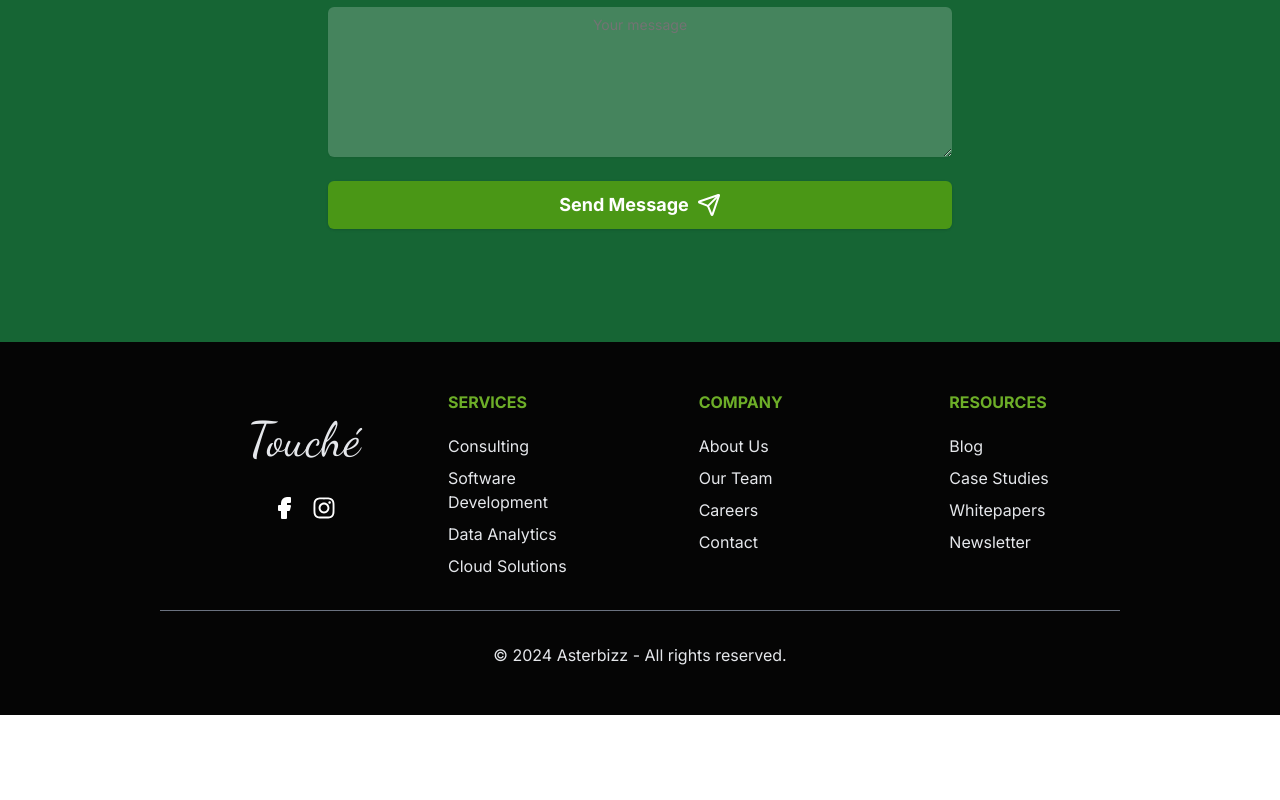
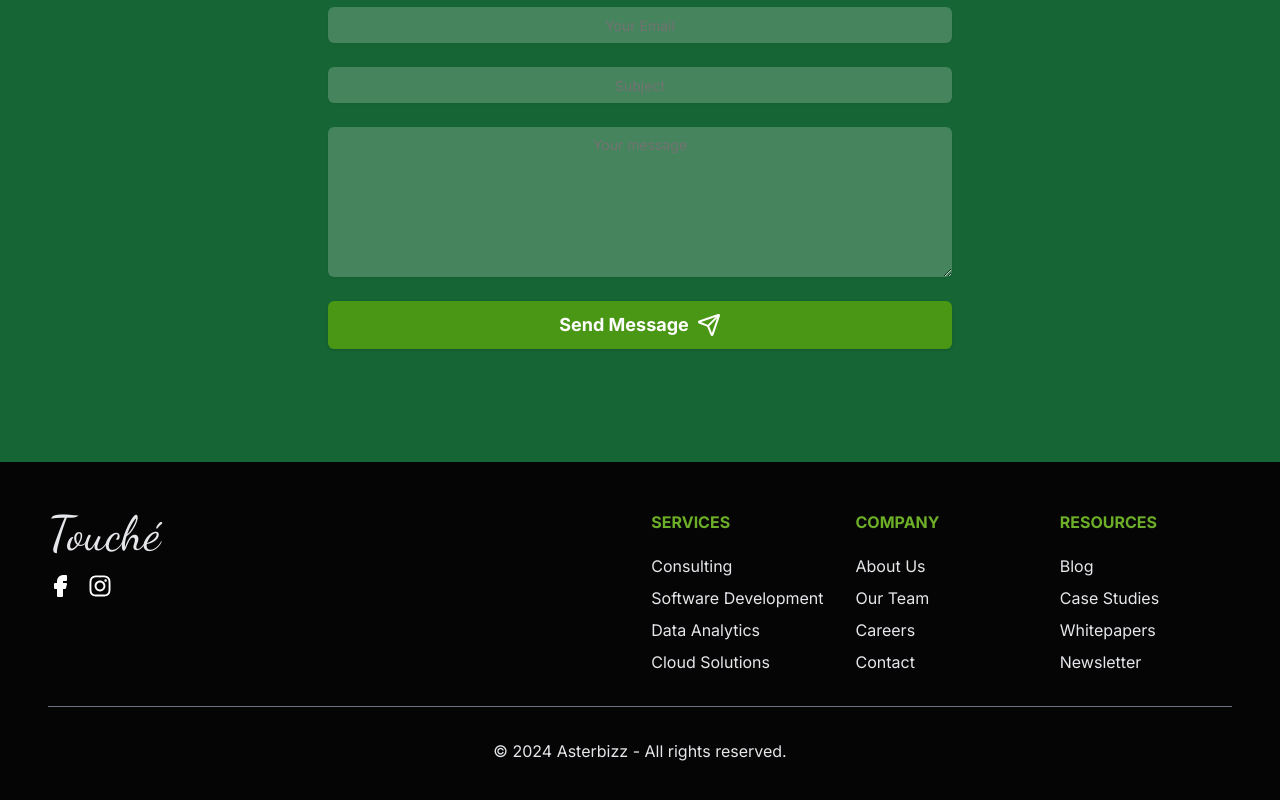
Before and after one commit to MarioBarrera14/TiendaTouche, a Next.js app: page / in a window 1280 px wide. Shown: the part 5251-6051 px from the top of the page. Before the commit the page ends 5966 px from the top, so only its background shows below. Built offline with nearby package versions, Linux system fonts and the light colour scheme.

Commit message:
first commit

```diff
--- a/src/components/descripcion/chef.tsx
+++ b/src/components/descripcion/chef.tsx
@@ -10,15 +10,15 @@ export default function Component() {
     >
       <div className="absolute inset-0 bg-black bg-opacity-60"></div>
       <div className="relative z-10 container mx-auto px-4 py-16">
-        <h2 className="text-4xl font-bold text-center mb-4 text-white">
+        <h2 className="text-3xl md:text-4xl font-bold text-center mb-4 text-white">
           MEET OUR CHEFS
         </h2>
         <div className="w-24 h-1 bg-primary mx-auto mb-8"></div>
-        <p className="text-xl text-center mb-16 max-w-2xl mx-auto text-white">
+        <p className="text-lg md:text-xl text-center mb-16 max-w-2xl mx-auto text-white">
           Lorem ipsum dolor sit amet, consectetur adipiscing elit duis sed
           dapibus leonec.
         </p>
-        <div className="grid grid-cols-1 md:grid-cols-3 gap-8">
+        <div className="grid grid-cols-1 sm:grid-cols-2 lg:grid-cols-3 gap-8">
           {[
             {
               name: "Mike Doe",
@@ -39,23 +39,23 @@ export default function Component() {
                 "Lorem ipsum dolor sit amet, consectetur adipiscing elit. Duis sed dapibus leo nec ornare diam.",
             },
           ].map((chef, index) => (
-            <div key={index} className="bg-transparent p-6 rounded-lg ">
+            <div key={index} className="bg-transparent p-4 md:p-6 rounded-lg">
               <div className="relative mb-6">
-                <div className="absolute inset-0 bg-primary bg-opacity-20 rounded-lg transform bg-[#37f708] lg:w-[300px] -rotate-6"></div>
+                <div className="absolute inset-0 bg-primary bg-opacity-20 rounded-lg transform bg-[#37f708] w-full h-full -rotate-6"></div>
                 <div className="relative">
                   <Image
                     src={chef.image}
                     alt={`Chef ${chef.name}`}
                     width={300}
                     height={400}
-                    className="w-[300px] h-[400px] object-cover rounded-lg shadow-lg"
+                    className="w-full h-auto object-cover rounded-lg shadow-lg"
                   />
                 </div>
               </div>
-              <h3 className="text-2xl font-semibold mb-2 text-white text-center">
+              <h3 className="text-xl md:text-2xl font-semibold mb-2 text-white text-center">
                 {chef.name}
               </h3>
-              <p className="text-gray-300 text-center">{chef.description}</p>
+              <p className="text-sm md:text-base text-gray-300 text-center">{chef.description}</p>
             </div>
           ))}
         </div>
--- a/src/components/footer/footer.tsx
+++ b/src/components/footer/footer.tsx
@@ -1,21 +1,22 @@
-"use client";
+'use client'
 
-import { LuFacebook } from "react-icons/lu";
-import { FaInstagram } from "react-icons/fa";
-import Link from "next/link";
-import { dancingScript } from "@/config/fonts";
+import { LuFacebook } from "react-icons/lu"
+import { FaInstagram } from "react-icons/fa"
+import Link from "next/link"
+import { dancingScript } from "@/config/fonts"
 
 export default function Footer() {
   return (
-    <footer className="bg-[#000000fa] text-[#e5e7eb] px-40 py-12">
-      <div className="flex flex-row">
+    <footer className="bg-[#000000fa] text-[#e5e7eb] px-4 sm:px-6 md:px-8 lg:px-12 py-8 md:py-12">
+      <div className="container mx-auto">
+        <div className="flex flex-col md:flex-row justify-between items-center md:items-start gap-8">
           {/* Logo Section */}
-        <div className="flex flex-col justify-center w-[30%]">
-          <div className={`text-5xl ${dancingScript.className} text-center`}>
+          <div className="flex flex-col items-center md:items-start w-full md:w-auto">
+            <div className={`text-4xl md:text-5xl ${dancingScript.className} text-center md:text-left mb-4`}>
               Touché
             </div>
             {/* Social Media Icons */}
-          <div className="grid grid-cols-2 gap-4 mx-auto p-8 justify-center">
+            <div className="flex gap-4 justify-center md:justify-start">
               <Link href="#" aria-label="Facebook">
                 <LuFacebook className="w-6 h-6 fill-current text-white" />
               </Link>
@@ -26,64 +27,32 @@ export default function Footer() {
           </div>
 
           {/* Links Section */}
-        <div className="flex flex-row w-[65%] justify-end gap-16">
-          <div className="grid grid-cols-3 gap-32">
+          <div className="grid grid-cols-1 sm:grid-cols-2 md:grid-cols-3 gap-8 w-full md:w-auto">
             {/* Services */}
             <div className="flex flex-col gap-2">
-              <div className="font-bold uppercase text-[#6dae28] pb-3">
-                Services
-              </div>
-              <Link href="#" className="hover:underline">
-                Consulting
-              </Link>
-              <Link href="#" className="hover:underline">
-                Software Development
-              </Link>
-              <Link href="#" className="hover:underline">
-                Data Analytics
-              </Link>
-              <Link href="#" className="hover:underline">
-                Cloud Solutions
-              </Link>
+              <div className="font-bold uppercase text-[#6dae28] pb-3">Services</div>
+              <Link href="#" className="hover:underline">Consulting</Link>
+              <Link href="#" className="hover:underline">Software Development</Link>
+              <Link href="#" className="hover:underline">Data Analytics</Link>
+              <Link href="#" className="hover:underline">Cloud Solutions</Link>
             </div>
 
             {/* Company */}
             <div className="flex flex-col gap-2">
-              <div className="font-bold uppercase text-[#6dae28] pb-3">
-                Company
-              </div>
-              <Link href="#" className="hover:underline">
-                About Us
-              </Link>
-              <Link href="#" className="hover:underline">
-                Our Team
-              </Link>
-              <Link href="#" className="hover:underline">
-                Careers
-              </Link>
-              <Link href="#" className="hover:underline">
-                Contact
-              </Link>
+              <div className="font-bold uppercase text-[#6dae28] pb-3">Company</div>
+              <Link href="#" className="hover:underline">About Us</Link>
+              <Link href="#" className="hover:underline">Our Team</Link>
+              <Link href="#" className="hover:underline">Careers</Link>
+              <Link href="#" className="hover:underline">Contact</Link>
             </div>
 
             {/* Resources */}
             <div className="flex flex-col gap-2">
-              <div className="font-bold uppercase text-[#6dae28] pb-3">
-                Resources
-              </div>
-              <Link href="#" className="hover:underline">
-                Blog
-              </Link>
-              <Link href="#" className="hover:underline">
-                Case Studies
-              </Link>
-              <Link href="#" className="hover:underline">
-                Whitepapers
-              </Link>
-              <Link href="#" className="hover:underline">
-                Newsletter
-              </Link>
-            </div>
+              <div className="font-bold uppercase text-[#6dae28] pb-3">Resources</div>
+              <Link href="#" className="hover:underline">Blog</Link>
+              <Link href="#" className="hover:underline">Case Studies</Link>
+              <Link href="#" className="hover:underline">Whitepapers</Link>
+              <Link href="#" className="hover:underline">Newsletter</Link>
             </div>
           </div>
         </div>
@@ -93,6 +62,7 @@ export default function Footer() {
         <div className="text-center">
           © 2024 Asterbizz - All rights reserved.
         </div>
+      </div>
     </footer>
-  );
+  )
 }
```
Lines whose indentation alone changed are shown as unchanged.
